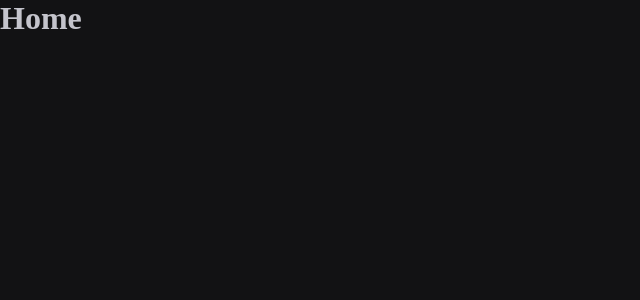
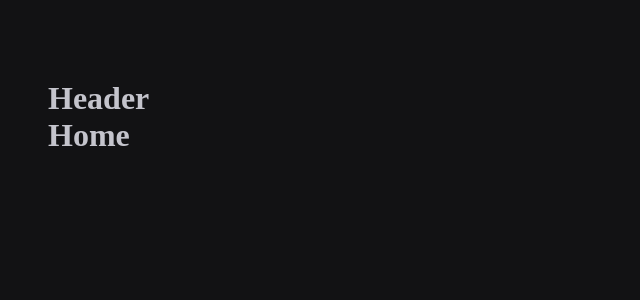
Before and after one commit to junioralcant/ignite-timer, a React (Vite) app: page / in a window 1280 px wide. Shown: the top 300 px of the page, without its empty margins (0-640 px from the left). Built offline with nearby package versions, Linux system fonts and the light colour scheme.

Commit message:
Routes pages and routes layout

```diff
--- a/src/Routes.tsx
+++ b/src/Routes.tsx
@@ -1,12 +1,15 @@
 import { Route, Routes } from 'react-router-dom';
 import { History } from './pages/History';
 import { Home } from './pages/Home';
+import { DefaultLayout } from './layouts/DefaultLayout/index';
 
 export function Router() {
   return (
     <Routes>
-      <Route path="/" element={<Home />} />
-      <Route path="/history" element={<History />} />
+      <Route path="/" element={<DefaultLayout />}>
+        <Route path="/" element={<Home />} />
+        <Route path="/history" element={<History />} />
+      </Route>
     </Routes>
   );
 }
--- /dev/null
+++ b/src/components/Header/index.tsx
@@ -0,0 +1,7 @@
+export function Header() {
+  return (
+    <div>
+      <h1>Header</h1>
+    </div>
+  );
+}
--- /dev/null
+++ b/src/layouts/DefaultLayout/index.tsx
@@ -0,0 +1,12 @@
+import { Outlet } from 'react-router-dom';
+import { Header } from '../../components/Header';
+import { LayoutContainer } from './styles';
+
+export function DefaultLayout() {
+  return (
+    <LayoutContainer>
+      <Header />
+      <Outlet />
+    </LayoutContainer>
+  );
+}
--- /dev/null
+++ b/src/layouts/DefaultLayout/styles.ts
@@ -0,0 +1,7 @@
+import styled from 'styled-components';
+
+export const LayoutContainer = styled.div`
+  max-width: 74rem;
+  height: calc(100vh - 10rem);
+  margin: 5rem auto;
+`;
```
